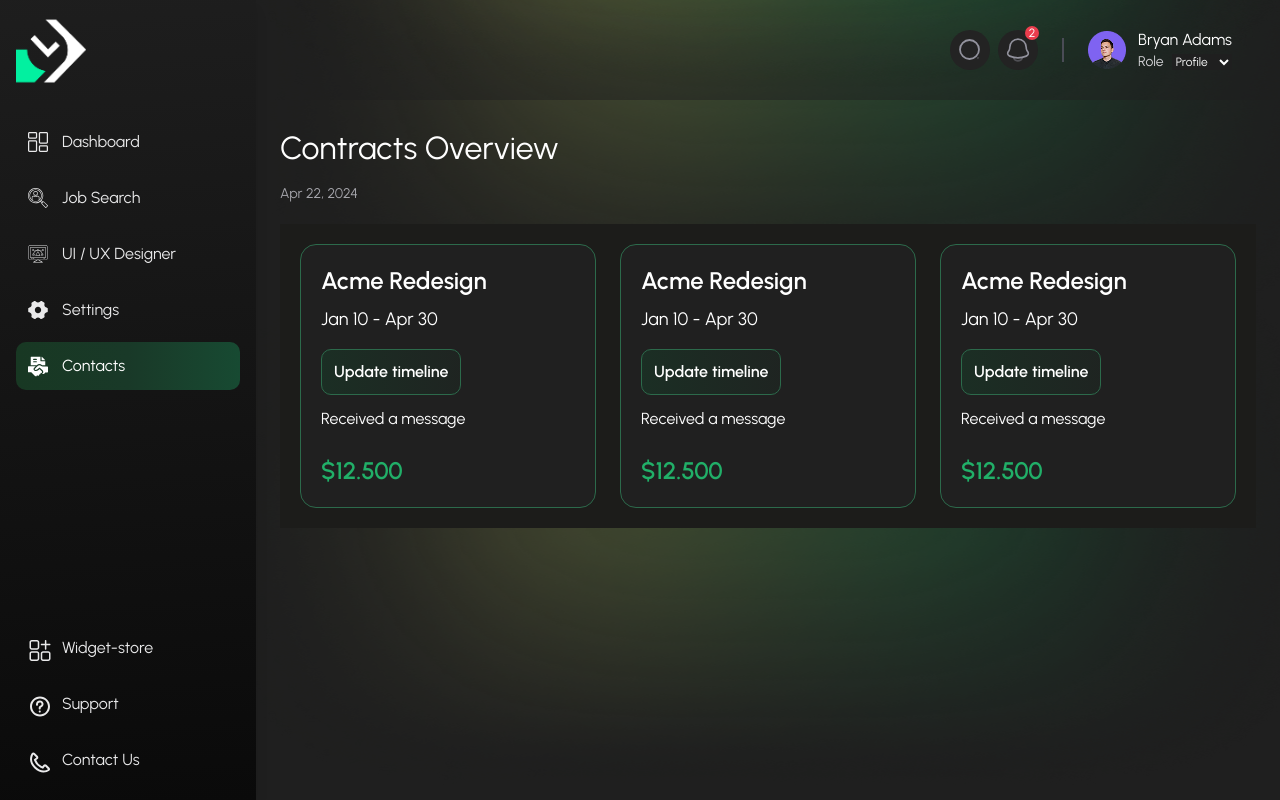
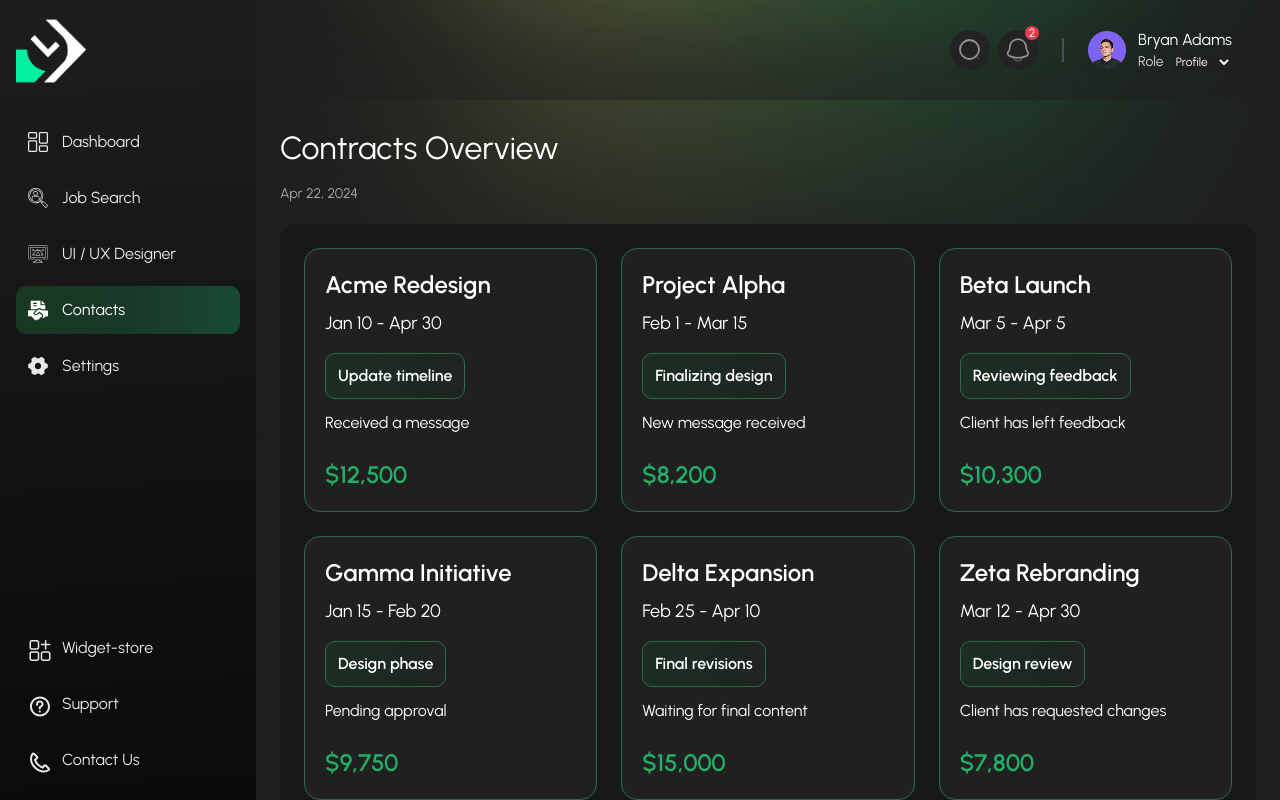
Before and after one commit to amuhaimen/joshadi22_FO83517301308, a Next.js app: page /dashboard/contacts in a window 1280 px wide. Built offline with nearby package versions, Linux system fonts and the light colour scheme.

Commit message:
contacts data added

```diff
--- a/app/(dashboard)/_components/sidebar.tsx
+++ b/app/(dashboard)/_components/sidebar.tsx
@@ -30,8 +30,8 @@ const menuItems: {
     { title: "Dashboard", icon: DashboardIcon, href: "/dashboard/designer" },
     { title: "Job Search", icon: JobSearchIcon, href: "/dashboard/job_search" },
     { title: "UI / UX Designer", icon: UiIcon, href: "/dashboard/ui_ux_designer" },
+    {title:'Contacts',icon: ContactsIcon,href:"/dashboard/contacts"},
     { title: "Settings", icon: SettingsIcon, href: "/dashboard/settings" },
-    {title:'Contacts',icon: ContactsIcon,href:"/dashboard/contacts"}
   ],
   developer: [
     { title: "Dashboard", icon: DashboardIcon, href: "/dashboard/developer" },
--- a/app/(dashboard)/dashboard/contacts/_components/ContactCard.tsx
+++ b/app/(dashboard)/dashboard/contacts/_components/ContactCard.tsx
@@ -1,36 +1,36 @@
-import React from 'react'
+import React from 'react';
 
-export default function ContactCard() {
+// Define the TypeScript interface for the props
+interface ContactCardProps {
+  title: string;
+  dateRange: string;
+  timelineStatus: string;
+  message: string;
+  amount: string;
+}
+
+const ContactCard: React.FC<ContactCardProps> = ({
+  title,
+  dateRange,
+  timelineStatus,
+  message,
+  amount,
+}) => {
   return (
-    <div className='  bg-[#1c1c1a] p-5  grid grid-cols-3 gap-6 mt-5'>
+    <div className=''>
+      <div className='bg-[#202020] p-5 rounded-2xl border border-[#2c6a4b]'>
+        <h3 className='text-2xl text-white font-semibold mb-2'>{title}</h3>
+        <p className='text-lg text-white mb-4'>{dateRange}</p>
+        <p className='contact_card_timeline_bg py-2.5 px-3 border border-[#2c6a4b] rounded-[10px] inline-block text-white text-base font-semibold mb-3'>
+          {timelineStatus}
+        </p>
+        <div>
+          <p className='text-white text-base mb-6'>{message}</p>
+        </div>
+        <h4 className='text-[#21AF68] text-2xl font-semibold'>{amount}</h4>
+      </div>
+    </div>
+  );
+};
 
-    <div className='   bg-[#202020] p-5  rounded-2xl border border-[#2c6a4b]'>
-        <h3 className=' text-2xl text-white font-semibold mb-2'>Acme Redesign</h3>
-        <p className=' text-lg text-white mb-4'>Jan 10 - Apr 30</p>
-        <p className=' contact_card_timeline_bg py-2.5 px-3  border border-[#2c6a4b] rounded-[10px] inline-block text-white text-base font-semibold mb-3'>Update timeline</p>
-        <div>
-            <p className=' text-white text-base mb-6'>Received a message</p>
-        </div>
-        <h4 className=' text-[#21AF68] text-2xl font-semibold'>$12.500</h4>
-    </div>
-    <div className='   bg-[#202020] p-5  rounded-2xl border border-[#2c6a4b]'>
-        <h3 className=' text-2xl text-white font-semibold mb-2'>Acme Redesign</h3>
-        <p className=' text-lg text-white mb-4'>Jan 10 - Apr 30</p>
-        <p className=' contact_card_timeline_bg py-2.5 px-3  border border-[#2c6a4b] rounded-[10px] inline-block text-white text-base font-semibold mb-3'>Update timeline</p>
-        <div>
-            <p className=' text-white text-base mb-6'>Received a message</p>
-        </div>
-        <h4 className=' text-[#21AF68] text-2xl font-semibold'>$12.500</h4>
-    </div>
-    <div className='   bg-[#202020] p-5  rounded-2xl border border-[#2c6a4b]'>
-        <h3 className=' text-2xl text-white font-semibold mb-2'>Acme Redesign</h3>
-        <p className=' text-lg text-white mb-4'>Jan 10 - Apr 30</p>
-        <p className=' contact_card_timeline_bg py-2.5 px-3  border border-[#2c6a4b] rounded-[10px] inline-block text-white text-base font-semibold mb-3'>Update timeline</p>
-        <div>
-            <p className=' text-white text-base mb-6'>Received a message</p>
-        </div>
-        <h4 className=' text-[#21AF68] text-2xl font-semibold'>$12.500</h4>
-    </div>
-    </div>
-  )
-}
+export default ContactCard;
--- /dev/null
+++ b/app/(dashboard)/dashboard/contacts/data/contactsData.json
@@ -0,0 +1,86 @@
+[
+  {
+    "title": "Acme Redesign",
+    "dateRange": "Jan 10 - Apr 30",
+    "timelineStatus": "Update timeline",
+    "message": "Received a message",
+    "amount": "$12,500"
+  },
+  {
+    "title": "Project Alpha",
+    "dateRange": "Feb 1 - Mar 15",
+    "timelineStatus": "Finalizing design",
+    "message": "New message received",
+    "amount": "$8,200"
+  },
+  {
+    "title": "Beta Launch",
+    "dateRange": "Mar 5 - Apr 5",
+    "timelineStatus": "Reviewing feedback",
+    "message": "Client has left feedback",
+    "amount": "$10,300"
+  },
+  {
+    "title": "Gamma Initiative",
+    "dateRange": "Jan 15 - Feb 20",
+    "timelineStatus": "Design phase",
+    "message": "Pending approval",
+    "amount": "$9,750"
+  },
+  {
+    "title": "Delta Expansion",
+    "dateRange": "Feb 25 - Apr 10",
+    "timelineStatus": "Final revisions",
+    "message": "Waiting for final content",
+    "amount": "$15,000"
+  },
+  {
+    "title": "Zeta Rebranding",
+    "dateRange": "Mar 12 - Apr 30",
+    "timelineStatus": "Design review",
+    "message": "Client has requested changes",
+    "amount": "$7,800"
+  },
+  {
+    "title": "Theta Strategy",
+    "dateRange": "Feb 20 - Mar 25",
+    "timelineStatus": "Initial concept stage",
+    "message": "Message sent",
+    "amount": "$6,400"
+  },
+  {
+    "title": "Sigma Project",
+    "dateRange": "Jan 5 - Jan 30",
+    "timelineStatus": "In progress",
+    "message": "Received a reply",
+    "amount": "$11,000"
+  },
+  {
+    "title": "Omega Development",
+    "dateRange": "Feb 1 - Mar 1",
+    "timelineStatus": "Final testing",
+    "message": "Awaiting client feedback",
+    "amount": "$13,200"
+  },
+  {
+    "title": "Pi Product Launch",
+    "dateRange": "Jan 20 - Feb 28",
+    "timelineStatus": "Phase 1 completed",
+    "message": "Waiting for approval",
+    "amount": "$18,500"
+  },
+  {
+    "title": "Kappa Research",
+    "dateRange": "Mar 10 - Apr 5",
+    "timelineStatus": "Research and analysis",
+    "message": "Update received",
+    "amount": "$5,600"
+  },
+  {
+    "title": "Lambda Operations",
+    "dateRange": "Jan 1 - Jan 25",
+    "timelineStatus": "Project setup",
+    "message": "Client is reviewing",
+    "amount": "$9,000"
+  }
+]
--- a/app/(dashboard)/dashboard/contacts/page.tsx
+++ b/app/(dashboard)/dashboard/contacts/page.tsx
@@ -1,4 +1,5 @@
 import React from 'react'
+ import contactsData from './data/contactsData.json'
 import ContactCard from './_components/ContactCard'
 
 export default function page() {
@@ -9,7 +10,14 @@ export default function page() {
         <p className=' text-[#A5A5AB] text-sm font-medium  mt-3'>Apr 22, 2024</p>
 
         </div>
-        <ContactCard/>
+        <div className=' bg-[#161918] p-6 grid grid-cols-1 md:grid-cols-2 lg:grid-cols-3 gap-6 mt-5 rounded-2xl'>
+       {
+        contactsData.map((item,index)=>(
+            <ContactCard key={index} title={item.title} dateRange={item.dateRange} timelineStatus={item.timelineStatus} message={item.message} amount={item.amount}  />
+        ))
+       }
+
+        </div>
     </div>
   )
 }
--- /dev/null
+++ b/public/sidebar/icons/MessageIcon.tsx
@@ -0,0 +1,10 @@
+import React from 'react'
+
+export default function MessageIcon() {
+  return (
+   <svg xmlns="http://www.w3.org/2000/svg" width="20" height="21" viewBox="0 0 20 21" fill="none">
+  <path d="M1.66669 5.5L7.42754 8.76414C9.55135 9.96751 10.4487 9.96751 12.5725 8.76414L18.3334 5.5" stroke="white" stroke-width="1.3" stroke-linejoin="round"/>
+  <path d="M1.67983 11.7297C1.7343 14.2843 1.76154 15.5616 2.70415 16.5078C3.64676 17.454 4.95863 17.4869 7.58238 17.5529C9.19945 17.5935 10.8006 17.5935 12.4177 17.5529C15.0414 17.4869 16.3533 17.454 17.2959 16.5078C18.2385 15.5616 18.2657 14.2843 18.3202 11.7297C18.3377 10.9083 18.3377 10.0917 18.3202 9.27032C18.2657 6.71571 18.2385 5.4384 17.2959 4.49221C16.3533 3.54602 15.0414 3.51305 12.4177 3.44713C10.8006 3.4065 9.19944 3.4065 7.58237 3.44713C4.95863 3.51304 3.64676 3.546 2.70415 4.4922C1.76154 5.43839 1.7343 6.71569 1.67982 9.27031C1.66231 10.0917 1.66231 10.9083 1.67983 11.7297Z" stroke="white" stroke-width="1.3" stroke-linejoin="round"/>
+</svg>
+  )
+}
--- /dev/null
+++ b/public/sidebar/icons/TagIcon.tsx
@@ -0,0 +1,11 @@
+import React from 'react'
+
+export default function TagIcon() {
+  return (
+    <svg xmlns="http://www.w3.org/2000/svg" width="20" height="21" viewBox="0 0 20 21" fill="none">
+  <circle cx="1.25" cy="1.25" r="1.25" transform="matrix(1 0 0 -1 13.3333 7.16687)" stroke="#F9C80E" stroke-width="1.3" stroke-linecap="round" stroke-linejoin="round"/>
+  <path d="M2.31185 9.78663C1.47589 10.7203 1.45791 12.1289 2.22513 13.1197C3.74758 15.0861 5.41394 16.7524 7.38026 18.2749C8.37116 19.0421 9.77975 19.0241 10.7134 18.1882C13.2482 15.9185 15.5696 13.5466 17.8099 10.94C18.0314 10.6823 18.1699 10.3664 18.201 10.028C18.3385 8.53167 18.621 4.22058 17.4502 3.04981C16.2794 1.87903 11.9683 2.16149 10.472 2.29899C10.1336 2.33008 9.81773 2.46863 9.56003 2.69012C6.95343 4.9304 4.58149 7.25178 2.31185 9.78663Z" stroke="#F9C80E" stroke-width="1.3"/>
+  <path d="M5.83334 12.1669L8.33334 14.6669" stroke="#F9C80E" stroke-width="1.5" stroke-linecap="round" stroke-linejoin="round"/>
+</svg>
+  )
+}
--- /dev/null
+++ b/public/sidebar/icons/WarningIcon.tsx
@@ -0,0 +1,11 @@
+import React from 'react'
+
+export default function WarningIcon() {
+  return (
+    <svg xmlns="http://www.w3.org/2000/svg" width="20" height="21" viewBox="0 0 20 21" fill="none">
+  <path d="M4.43475 8.56909C6.44614 5.00997 7.45184 3.23041 8.83187 2.77232C9.59108 2.52031 10.4089 2.52031 11.1681 2.77232C12.5481 3.23041 13.5538 5.00997 15.5652 8.56909C17.5766 12.1282 18.5823 13.9078 18.2806 15.3578C18.1147 16.1555 17.7058 16.879 17.1125 17.4247C16.0342 18.4166 14.0228 18.4166 9.99999 18.4166C5.9772 18.4166 3.9658 18.4166 2.88746 17.4247C2.29422 16.879 1.88531 16.1555 1.71934 15.3578C1.41765 13.9078 2.42335 12.1282 4.43475 8.56909Z" stroke="#FAD33E" stroke-width="1.3"/>
+  <path d="M9.99334 13.8333H10.0008" stroke="#FAD33E" stroke-width="2" stroke-linecap="round" stroke-linejoin="round"/>
+  <path d="M10 11.3333L10 7.99998" stroke="#FAD33E" stroke-width="1.5" stroke-linecap="round" stroke-linejoin="round"/>
+</svg>
+  )
+}
```
